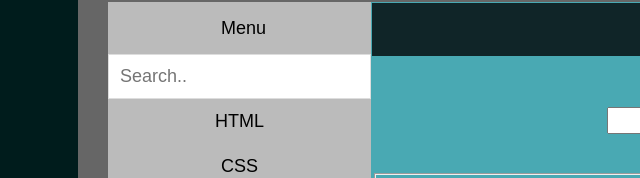
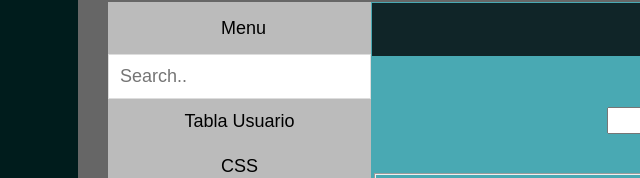
Before and after one commit to AnaValeriaLunaArredondo1507/cascaraoxxo, a plain HTML site: page index.html in a window 1280 px wide. Shown: the part 303-481 px from the top of the page, 0-640 px from the left. Drawn offline with Linux system fonts and the light colour scheme.

Commit message:
Add files via upload

```diff
--- a/index.html
+++ b/index.html
@@ -33,7 +33,7 @@
     <h2>Menu</h2>
     <input type="text" id="mySearch" onkeyup="myFunction()" placeholder="Search.." title="Type in a category">
     <ul id="myMenu">
-      <li><a href="#">HTML</a></li>
+      <li><a href="#">Tabla Usuario</a></li>
       <li><a href="#">CSS</a></li>
       <li><a href="#">JavaScript</a></li>
       <li><a href="#">PHP</a></li>
```
